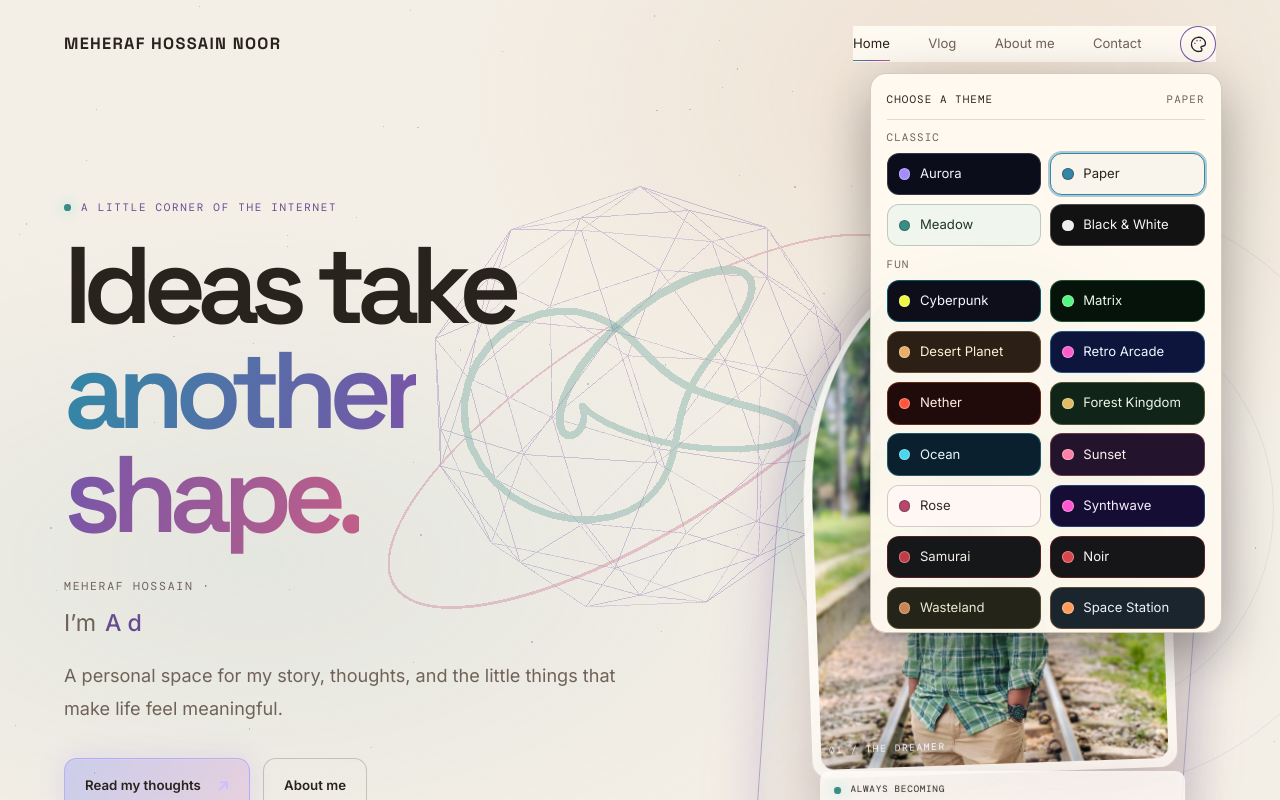
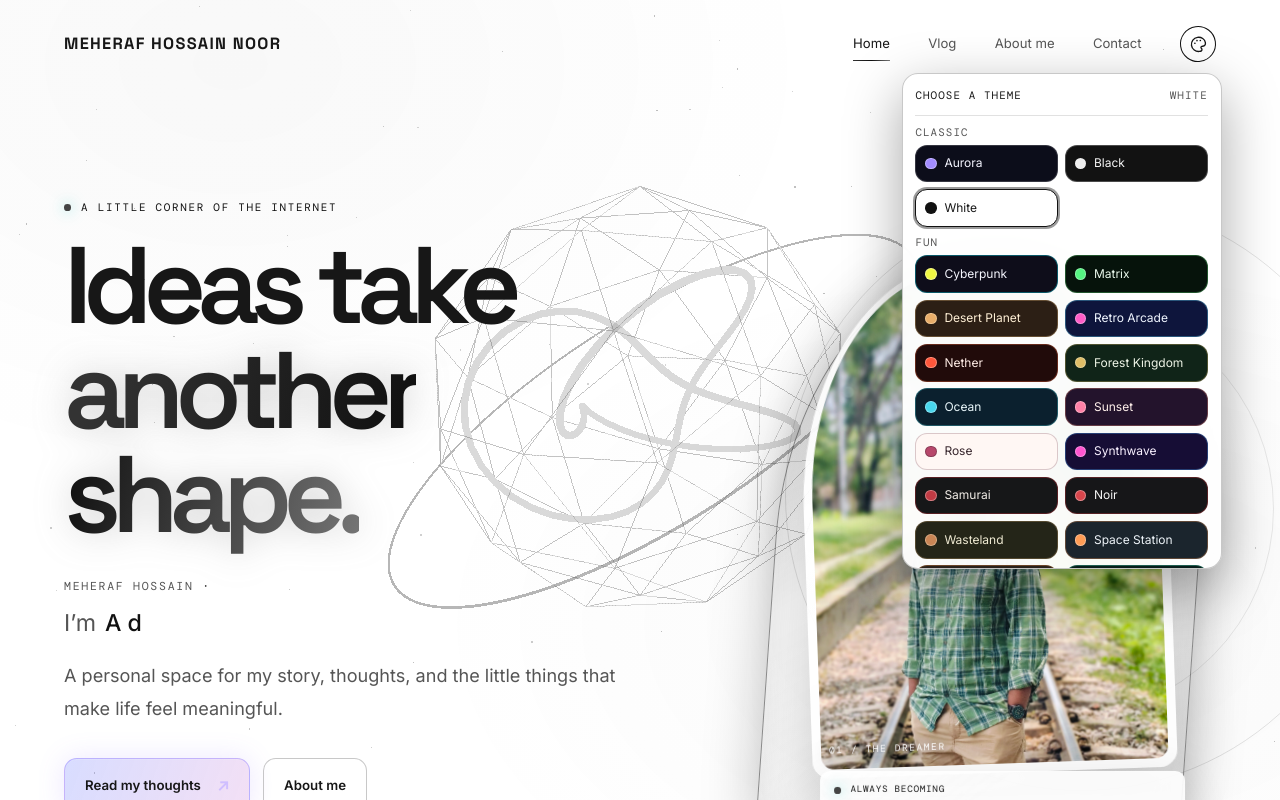
Before and after one commit to MeherafHossainNoor/MHNoor, a React (Vite) app: page / in a window 1280 px wide. Both pictures are taken after a click on the button 1198 px from the left and 43 px from the top of the page. Shown: the top 800 px of the page. Built offline with nearby package versions, Linux system fonts and the light colour scheme.

Commit message:
More Theme Update

```diff
--- a/public/theme-catalog.js
+++ b/public/theme-catalog.js
@@ -3,9 +3,8 @@ window.siteThemeGroups = [
     name: "Classic",
     themes: [
       { id: "aurora", name: "Aurora" },
-      { id: "paper", name: "Paper" },
-      { id: "meadow", name: "Meadow" },
-      { id: "black-and-white", name: "Black & White" },
+      { id: "black", name: "Black" },
+      { id: "white", name: "White" },
     ],
   },
   {
@@ -37,6 +36,10 @@ window.siteThemeGroups = [
       { id: "golden-hour", name: "Golden Hour" },
       { id: "coffee", name: "Coffee" },
       { id: "storm", name: "Storm" },
+      { id: "pixel-quest", name: "Pixel Quest" },
+      { id: "storybook", name: "Storybook" },
+      { id: "anime-dream", name: "Anime Dream" },
+      { id: "mythic-realm", name: "Mythic Realm" },
     ],
   },
 ];
--- a/public/theme-init.js
+++ b/public/theme-init.js
@@ -10,7 +10,7 @@
 
   let systemTheme = "aurora";
   try {
-    if (window.matchMedia("(prefers-color-scheme: light)").matches) systemTheme = "paper";
+    if (window.matchMedia("(prefers-color-scheme: light)").matches) systemTheme = "white";
   } catch {
     // Older browsers without matchMedia retain the Aurora default.
   }
--- a/src/main.jsx
+++ b/src/main.jsx
@@ -176,6 +176,9 @@ function Header({ page, theme, onThemeChange }) {
   useEffect(() => {
     if (!themeOpen) return undefined;
 
+    const previousBodyOverflow = document.body.style.overflow;
+    document.body.style.overflow = "hidden";
+
     const closeOnOutsidePointer = (event) => {
       if (!themeControlRef.current?.contains(event.target)) setThemeOpen(false);
     };
@@ -204,6 +207,7 @@ function Header({ page, theme, onThemeChange }) {
     document.addEventListener("keydown", handleThemeKeys);
     requestAnimationFrame(() => themeControlRef.current?.querySelector(`[data-theme-id="${theme}"]`)?.focus());
     return () => {
+      document.body.style.overflow = previousBodyOverflow;
       document.removeEventListener("pointerdown", closeOnOutsidePointer);
       document.removeEventListener("keydown", handleThemeKeys);
     };
@@ -250,7 +254,13 @@ function Header({ page, theme, onThemeChange }) {
             </svg>
           </button>
           {themeOpen && (
-            <div className="theme-popover" role="dialog" aria-label="Choose a website theme">
+            <div
+              className="theme-popover"
+              role="dialog"
+              aria-label="Choose a website theme"
+              onWheel={(event) => event.stopPropagation()}
+              onTouchMove={(event) => event.stopPropagation()}
+            >
               <div className="theme-popover-heading">
                 <span className="theme-popover-title">Choose a theme</span>
                 <span className="theme-popover-hint" aria-live="polite">{themeNames[hoveredTheme] || themeNames[theme] || "Aurora"}</span>
--- a/src/styles.css
+++ b/src/styles.css
@@ -25,52 +25,6 @@
   --ease: cubic-bezier(0.22, 1, 0.36, 1);
 }
 
-:is(html[data-theme="paper"], .theme-swatch[data-theme-id="paper"]) {
-  color-scheme: light;
-  --night: #f4efe6;
-  --ambient: radial-gradient(ellipse at 78% 12%, rgb(211 153 109 / 16%), transparent 38%), radial-gradient(ellipse at 20% 70%, rgb(110 168 178 / 12%), transparent 42%);
-  --panel: rgb(255 252 246 / 82%);
-  --panel-solid: #fffaf1;
-  --line: rgb(77 57 38 / 16%);
-  --line-bright: rgb(77 57 38 / 24%);
-  --white: #29231e;
-  --muted: #6f6258;
-  --blue: #3685a7;
-  --violet: #7756a8;
-  --pink: #c35f87;
-  --cyan: #398b83;
-  --scene-wire: #7756a8;
-  --scene-knot: #398b83;
-  --scene-orbit: #c35f87;
-  --scene-particle-a: #7756a8;
-  --scene-particle-b: #398b83;
-  --swatch-background: #f4efe6;
-  --swatch-accent: #3685a7;
-}
-
-:is(html[data-theme="meadow"], .theme-swatch[data-theme-id="meadow"]) {
-  color-scheme: light;
-  --night: #eaf1e8;
-  --ambient: radial-gradient(ellipse at 78% 12%, rgb(111 162 105 / 16%), transparent 38%), radial-gradient(ellipse at 18% 70%, rgb(77 163 151 / 12%), transparent 42%);
-  --panel: rgb(248 252 245 / 80%);
-  --panel-solid: #f5faf1;
-  --line: rgb(37 69 52 / 16%);
-  --line-bright: rgb(37 69 52 / 25%);
-  --white: #20352b;
-  --muted: #5d7466;
-  --blue: #398d85;
-  --violet: #5b8f63;
-  --pink: #bd7c55;
-  --cyan: #3b9280;
-  --scene-wire: #5b8f63;
-  --scene-knot: #3b9280;
-  --scene-orbit: #bd7c55;
-  --scene-particle-a: #5b8f63;
-  --scene-particle-b: #3b9280;
-  --swatch-background: #eaf1e8;
-  --swatch-accent: #398d85;
-}
-
 :is(html[data-theme="cyberpunk"], .theme-swatch[data-theme-id="cyberpunk"]) {
   --night: #080811; --panel: rgb(19 18 34 / 78%); --panel-solid: #131222; --line: rgb(241 255 69 / 17%); --line-bright: rgb(0 231 255 / 34%);
   --white: #f6f7ff; --muted: #b8bfd1; --blue: #00e7ff; --violet: #f0f743; --pink: #ff42ce; --cyan: #00e7ff;
@@ -254,7 +208,7 @@
   --swatch-background: #131b28; --swatch-accent: #f1d84f;
 }
 
-:is(html[data-theme="black-and-white"], .theme-swatch[data-theme-id="black-and-white"]) {
+:is(html[data-theme="black"], .theme-swatch[data-theme-id="black"]) {
   color-scheme: dark;
   --night: #090909;
   --ambient: radial-gradient(ellipse at 22% 12%, rgb(255 255 255 / 7%), transparent 40%), radial-gradient(ellipse at 82% 78%, rgb(190 190 190 / 5%), transparent 42%);
@@ -277,6 +231,59 @@
   --swatch-accent: #eeeeee;
 }
 
+:is(html[data-theme="white"], .theme-swatch[data-theme-id="white"]) {
+  color-scheme: light;
+  --night: #ffffff;
+  --ambient: radial-gradient(ellipse at 18% 8%, rgb(35 35 35 / 3%), transparent 40%), radial-gradient(ellipse at 82% 78%, rgb(90 90 90 / 4%), transparent 42%);
+  --panel: rgb(255 255 255 / 92%);
+  --panel-solid: #ffffff;
+  --line: rgb(25 25 25 / 13%);
+  --line-bright: rgb(25 25 25 / 24%);
+  --white: #171717;
+  --muted: #555555;
+  --blue: #333333;
+  --violet: #111111;
+  --pink: #777777;
+  --cyan: #444444;
+  --scene-wire: #333333;
+  --scene-knot: #777777;
+  --scene-orbit: #111111;
+  --scene-particle-a: #444444;
+  --scene-particle-b: #888888;
+  --swatch-background: #ffffff;
+  --swatch-accent: #111111;
+}
+
+:is(html[data-theme="pixel-quest"], .theme-swatch[data-theme-id="pixel-quest"]) {
+  --night: #10172b; --panel: rgb(23 34 57 / 88%); --panel-solid: #172239; --line: rgb(105 236 177 / 20%); --line-bright: rgb(255 213 98 / 42%);
+  --white: #f0f5df; --muted: #c1cda9; --blue: #70ddcb; --violet: #ffd562; --pink: #ff7a91; --cyan: #63dbec;
+  --ambient: radial-gradient(circle at 22% 20%, rgb(255 213 98 / 16%) 0 2px, transparent 3px), radial-gradient(circle at 77% 68%, rgb(99 219 236 / 13%) 0 2px, transparent 3px), linear-gradient(135deg, #10172b, #172a3b 60%, #211c3c);
+  --scene-wire: #ffd562; --scene-knot: #63dbec; --scene-orbit: #ff7a91; --scene-particle-a: #ffd562; --scene-particle-b: #70ddcb;
+  --swatch-background: #10172b; --swatch-accent: #ffd562;
+}
+:is(html[data-theme="storybook"], .theme-swatch[data-theme-id="storybook"]) {
+  color-scheme: light;
+  --night: #f2e6d1; --panel: rgb(255 249 236 / 88%); --panel-solid: #fff6e6; --line: rgb(91 57 36 / 19%); --line-bright: rgb(126 74 43 / 34%);
+  --white: #34251d; --muted: #604b3d; --blue: #315c72; --violet: #80513b; --pink: #8e3f4d; --cyan: #3b6a62;
+  --ambient: radial-gradient(ellipse at 18% 9%, rgb(196 143 79 / 14%), transparent 42%), radial-gradient(ellipse at 82% 72%, rgb(125 73 48 / 10%), transparent 44%), linear-gradient(115deg, #f2e6d1, #ead8bc);
+  --scene-wire: #80513b; --scene-knot: #3b6a62; --scene-orbit: #8e3f4d; --scene-particle-a: #80513b; --scene-particle-b: #b58b53;
+  --swatch-background: #f2e6d1; --swatch-accent: #80513b;
+}
+:is(html[data-theme="anime-dream"], .theme-swatch[data-theme-id="anime-dream"]) {
+  --night: #170d2d; --panel: rgb(35 22 65 / 86%); --panel-solid: #231641; --line: rgb(240 181 255 / 20%); --line-bright: rgb(111 219 255 / 38%);
+  --white: #fff4ff; --muted: #d7c9e8; --blue: #69dcff; --violet: #ff7be8; --pink: #ff79b8; --cyan: #73f4e6;
+  --ambient: radial-gradient(circle at 78% 18%, rgb(255 123 232 / 17%) 0 2px, transparent 3px), radial-gradient(circle at 18% 42%, rgb(105 220 255 / 14%) 0 2px, transparent 3px), radial-gradient(ellipse at 52% 100%, rgb(106 67 191 / 23%), transparent 52%);
+  --scene-wire: #ff7be8; --scene-knot: #69dcff; --scene-orbit: #73f4e6; --scene-particle-a: #ff79b8; --scene-particle-b: #69dcff;
+  --swatch-background: #170d2d; --swatch-accent: #ff7be8;
+}
+:is(html[data-theme="mythic-realm"], .theme-swatch[data-theme-id="mythic-realm"]) {
+  --night: #141a1a; --panel: rgb(28 42 37 / 87%); --panel-solid: #1c2a25; --line: rgb(156 209 167 / 19%); --line-bright: rgb(226 190 111 / 36%);
+  --white: #f2edda; --muted: #c3c5aa; --blue: #89c5b2; --violet: #d6b96e; --pink: #c47b72; --cyan: #8ed6c0;
+  --ambient: radial-gradient(ellipse at 18% 20%, rgb(92 144 105 / 19%), transparent 43%), radial-gradient(ellipse at 84% 76%, rgb(215 174 91 / 12%), transparent 42%), linear-gradient(135deg, #141a1a, #1d2a24 60%, #28251c);
+  --scene-wire: #d6b96e; --scene-knot: #8ed6c0; --scene-orbit: #c47b72; --scene-particle-a: #d6b96e; --scene-particle-b: #89c5b2;
+  --swatch-background: #141a1a; --swatch-accent: #d6b96e;
+}
+
 * {
   box-sizing: border-box;
 }
@@ -518,11 +525,13 @@ img {
   z-index: 40;
   top: calc(100% + 0.7rem);
   right: -0.35rem;
-  width: min(22rem, calc(100vw - 2rem));
-  max-height: min(70vh, 42rem);
-  max-height: min(70dvh, 42rem);
+  width: min(20rem, calc(100vw - 1rem));
+  max-height: min(62vh, 38rem);
+  max-height: min(62dvh, 38rem);
   overflow: auto;
-  padding: 1rem;
+  overscroll-behavior: contain;
+  touch-action: pan-y;
+  padding: 0.8rem;
   border: 1px solid var(--line-bright);
   border-radius: 1rem;
   background: color-mix(in srgb, var(--panel-solid) 95%, transparent);
@@ -559,11 +568,11 @@ img {
 }
 
 .theme-group {
-  padding-top: 0.8rem;
+  padding-top: 0.65rem;
 }
 
 .theme-group h2 {
-  margin-bottom: 0.55rem;
+  margin-bottom: 0.4rem;
   color: var(--muted);
   font-family: "DM Mono", monospace;
   font-weight: 400;
@@ -572,7 +581,7 @@ img {
 .theme-options {
   display: grid;
   grid-template-columns: repeat(2, minmax(0, 1fr));
-  gap: 0.55rem;
+  gap: 0.42rem;
 }
 
 .theme-swatch {
@@ -584,10 +593,10 @@ img {
   display: flex;
   width: 100%;
   min-width: 0;
-  height: 2.65rem;
+  height: 2.35rem;
   align-items: center;
-  gap: 0.6rem;
-  padding: 0 0.7rem;
+  gap: 0.48rem;
+  padding: 0 0.55rem;
   border: 1px solid var(--line-bright);
   border-radius: 0.75rem;
   background: color-mix(in srgb, var(--swatch-background) 46%, var(--panel-solid));
@@ -613,7 +622,7 @@ img {
 
 .theme-option-name {
   overflow: hidden;
-  font-size: 0.82rem;
+  font-size: 0.75rem;
   line-height: 1.2;
   text-overflow: ellipsis;
   white-space: nowrap;
@@ -954,95 +963,39 @@ p {
   animation: cue-travel 1.7s ease-in-out infinite;
 }
 
-html[data-theme="paper"] .eyebrow,
-html[data-theme="paper"] .typed-word,
-html[data-theme="paper"] .text-link,
-html[data-theme="paper"] .card-link,
-html[data-theme="paper"] .about-copy p a {
-  color: #674b91;
-}
-
-html[data-theme="meadow"] .eyebrow,
-html[data-theme="meadow"] .typed-word,
-html[data-theme="meadow"] .text-link,
-html[data-theme="meadow"] .card-link,
-html[data-theme="meadow"] .about-copy p a {
-  color: #356c51;
-}
-
-html[data-theme="paper"] .hero-name,
-html[data-theme="paper"] .hero-note,
-html[data-theme="paper"] .scroll-cue,
-html[data-theme="paper"] .card-topline,
-html[data-theme="paper"] .post-card-meta,
-html[data-theme="paper"] .contact-index,
-html[data-theme="paper"] .model-caption,
-html[data-theme="paper"] .footer-copyright,
-html[data-theme="meadow"] .hero-name,
-html[data-theme="meadow"] .hero-note,
-html[data-theme="meadow"] .scroll-cue,
-html[data-theme="meadow"] .card-topline,
-html[data-theme="meadow"] .post-card-meta,
-html[data-theme="meadow"] .contact-index,
-html[data-theme="meadow"] .model-caption,
-html[data-theme="meadow"] .footer-copyright {
+html[data-theme]:not([data-theme="aurora"]) .eyebrow,
+html[data-theme]:not([data-theme="aurora"]) .typed-word,
+html[data-theme]:not([data-theme="aurora"]) .text-link,
+html[data-theme]:not([data-theme="aurora"]) .card-link,
+html[data-theme]:not([data-theme="aurora"]) .post-category,
+html[data-theme]:not([data-theme="aurora"]) .about-copy p a,
+html[data-theme]:not([data-theme="aurora"]) .entry-index,
+html[data-theme]:not([data-theme="aurora"]) .entry-body .entry-note,
+html[data-theme]:not([data-theme="aurora"]) .quote-panel cite,
+html[data-theme]:not([data-theme="aurora"]) .contact-icon,
+html[data-theme]:not([data-theme="aurora"]) .contact-arrow {
+  color: var(--violet);
+}
+
+html[data-theme]:not([data-theme="aurora"]) .hero-name,
+html[data-theme]:not([data-theme="aurora"]) .hero-note,
+html[data-theme]:not([data-theme="aurora"]) .scroll-cue,
+html[data-theme]:not([data-theme="aurora"]) .card-topline,
+html[data-theme]:not([data-theme="aurora"]) .post-card-meta,
+html[data-theme]:not([data-theme="aurora"]) .contact-index,
+html[data-theme]:not([data-theme="aurora"]) .model-caption,
+html[data-theme]:not([data-theme="aurora"]) .footer-copyright,
+html[data-theme]:not([data-theme="aurora"]) .entry-index span,
+html[data-theme]:not([data-theme="aurora"]) .contact-detail,
+html[data-theme]:not([data-theme="aurora"]) .footer-socials a {
   color: var(--muted);
 }
 
-html[data-theme="paper"] .post-category,
-html[data-theme="paper"] .entry-note,
-html[data-theme="paper"] .quote-panel cite,
-html[data-theme="paper"] .contact-detail,
-html[data-theme="meadow"] .post-category,
-html[data-theme="meadow"] .entry-note,
-html[data-theme="meadow"] .quote-panel cite,
-html[data-theme="meadow"] .contact-detail {
-  color: var(--muted);
-}
-
-html[data-theme="paper"] .site-header.is-scrolled,
-html[data-theme="meadow"] .site-header.is-scrolled {
+html[data-theme]:not([data-theme="aurora"]) .site-header.is-scrolled {
   background: color-mix(in srgb, var(--night) 88%, transparent);
 }
 
-html[data-theme="paper"] .site-nav,
-html[data-theme="meadow"] .site-nav {
-  background: var(--panel-solid);
-}
-
-html[data-theme]:not([data-theme="aurora"]):not([data-theme="paper"]):not([data-theme="meadow"]) .eyebrow,
-html[data-theme]:not([data-theme="aurora"]):not([data-theme="paper"]):not([data-theme="meadow"]) .typed-word,
-html[data-theme]:not([data-theme="aurora"]):not([data-theme="paper"]):not([data-theme="meadow"]) .text-link,
-html[data-theme]:not([data-theme="aurora"]):not([data-theme="paper"]):not([data-theme="meadow"]) .card-link,
-html[data-theme]:not([data-theme="aurora"]):not([data-theme="paper"]):not([data-theme="meadow"]) .post-category,
-html[data-theme]:not([data-theme="aurora"]):not([data-theme="paper"]):not([data-theme="meadow"]) .about-copy p a,
-html[data-theme]:not([data-theme="aurora"]):not([data-theme="paper"]):not([data-theme="meadow"]) .entry-index,
-html[data-theme]:not([data-theme="aurora"]):not([data-theme="paper"]):not([data-theme="meadow"]) .entry-body .entry-note,
-html[data-theme]:not([data-theme="aurora"]):not([data-theme="paper"]):not([data-theme="meadow"]) .quote-panel cite,
-html[data-theme]:not([data-theme="aurora"]):not([data-theme="paper"]):not([data-theme="meadow"]) .contact-icon,
-html[data-theme]:not([data-theme="aurora"]):not([data-theme="paper"]):not([data-theme="meadow"]) .contact-arrow {
-  color: var(--violet);
-}
-
-html[data-theme]:not([data-theme="aurora"]):not([data-theme="paper"]):not([data-theme="meadow"]) .hero-name,
-html[data-theme]:not([data-theme="aurora"]):not([data-theme="paper"]):not([data-theme="meadow"]) .hero-note,
-html[data-theme]:not([data-theme="aurora"]):not([data-theme="paper"]):not([data-theme="meadow"]) .scroll-cue,
-html[data-theme]:not([data-theme="aurora"]):not([data-theme="paper"]):not([data-theme="meadow"]) .card-topline,
-html[data-theme]:not([data-theme="aurora"]):not([data-theme="paper"]):not([data-theme="meadow"]) .post-card-meta,
-html[data-theme]:not([data-theme="aurora"]):not([data-theme="paper"]):not([data-theme="meadow"]) .contact-index,
-html[data-theme]:not([data-theme="aurora"]):not([data-theme="paper"]):not([data-theme="meadow"]) .model-caption,
-html[data-theme]:not([data-theme="aurora"]):not([data-theme="paper"]):not([data-theme="meadow"]) .footer-copyright,
-html[data-theme]:not([data-theme="aurora"]):not([data-theme="paper"]):not([data-theme="meadow"]) .entry-index span,
-html[data-theme]:not([data-theme="aurora"]):not([data-theme="paper"]):not([data-theme="meadow"]) .contact-detail,
-html[data-theme]:not([data-theme="aurora"]):not([data-theme="paper"]):not([data-theme="meadow"]) .footer-socials a {
-  color: var(--muted);
-}
-
-html[data-theme]:not([data-theme="aurora"]):not([data-theme="paper"]):not([data-theme="meadow"]) .site-header.is-scrolled {
-  background: color-mix(in srgb, var(--night) 88%, transparent);
-}
-
-html[data-theme]:not([data-theme="aurora"]):not([data-theme="paper"]):not([data-theme="meadow"]) .hero h1 .gradient-text,
+html[data-theme]:not([data-theme="aurora"]) .hero h1 .gradient-text,
 html[data-theme="synthwave"] .hero h1 .gradient-text {
   filter: drop-shadow(0 0 18px color-mix(in srgb, var(--pink) 32%, transparent));
 }
@@ -1083,12 +1036,58 @@ html[data-theme="samurai"] .theme-toggle {
   border-width: 1.5px;
 }
 
+html[data-theme="pixel-quest"] .hero h1,
+html[data-theme="pixel-quest"] .section-heading h2 {
+  text-shadow: 3px 3px 0 #10172b, 5px 5px 0 color-mix(in srgb, var(--violet) 68%, transparent);
+}
+
+html[data-theme="pixel-quest"] .glass-panel,
+html[data-theme="pixel-quest"] .portrait-frame,
+html[data-theme="pixel-quest"] .button-link {
+  border-radius: 0.25rem;
+  box-shadow: 4px 4px 0 rgb(5 9 18 / 56%);
+}
+
+html[data-theme="storybook"] .hero h1,
+html[data-theme="storybook"] .section-heading h2,
+html[data-theme="storybook"] .entry-title,
+html[data-theme="storybook"] .quote-panel blockquote {
+  font-family: Georgia, "Times New Roman", serif;
+}
+
+html[data-theme="storybook"] .glass-panel,
+html[data-theme="storybook"] .portrait-frame {
+  border-radius: 0.35rem;
+  border-color: color-mix(in srgb, var(--violet) 35%, transparent);
+  box-shadow: 0 10px 30px rgb(76 51 30 / 12%);
+}
+
+html[data-theme="anime-dream"] .hero h1 .gradient-text {
+  filter: drop-shadow(0 0 18px color-mix(in srgb, var(--pink) 45%, transparent));
+}
+
+html[data-theme="anime-dream"] .portrait-ring {
+  border-width: 2px;
+  box-shadow: 0 0 72px color-mix(in srgb, var(--pink) 40%, transparent), inset 0 0 42px color-mix(in srgb, var(--cyan) 22%, transparent);
+  transform: rotate(-5deg) scale(1.03);
+}
+
+html[data-theme="mythic-realm"] .glass-panel,
+html[data-theme="mythic-realm"] .portrait-frame {
+  border-radius: 1.15rem 0.35rem 1.15rem 0.35rem;
+  border-color: color-mix(in srgb, var(--violet) 35%, transparent);
+}
+
 .hero-orbit {
   position: absolute;
   z-index: 0;
   border: 1px solid color-mix(in srgb, var(--violet) 11%, transparent);
   border-radius: 50%;
   pointer-events: none;
+}
+
+html[data-theme="mythic-realm"] .hero-orbit {
+  border-style: dashed;
 }
 
 .hero-orbit-one {
```
